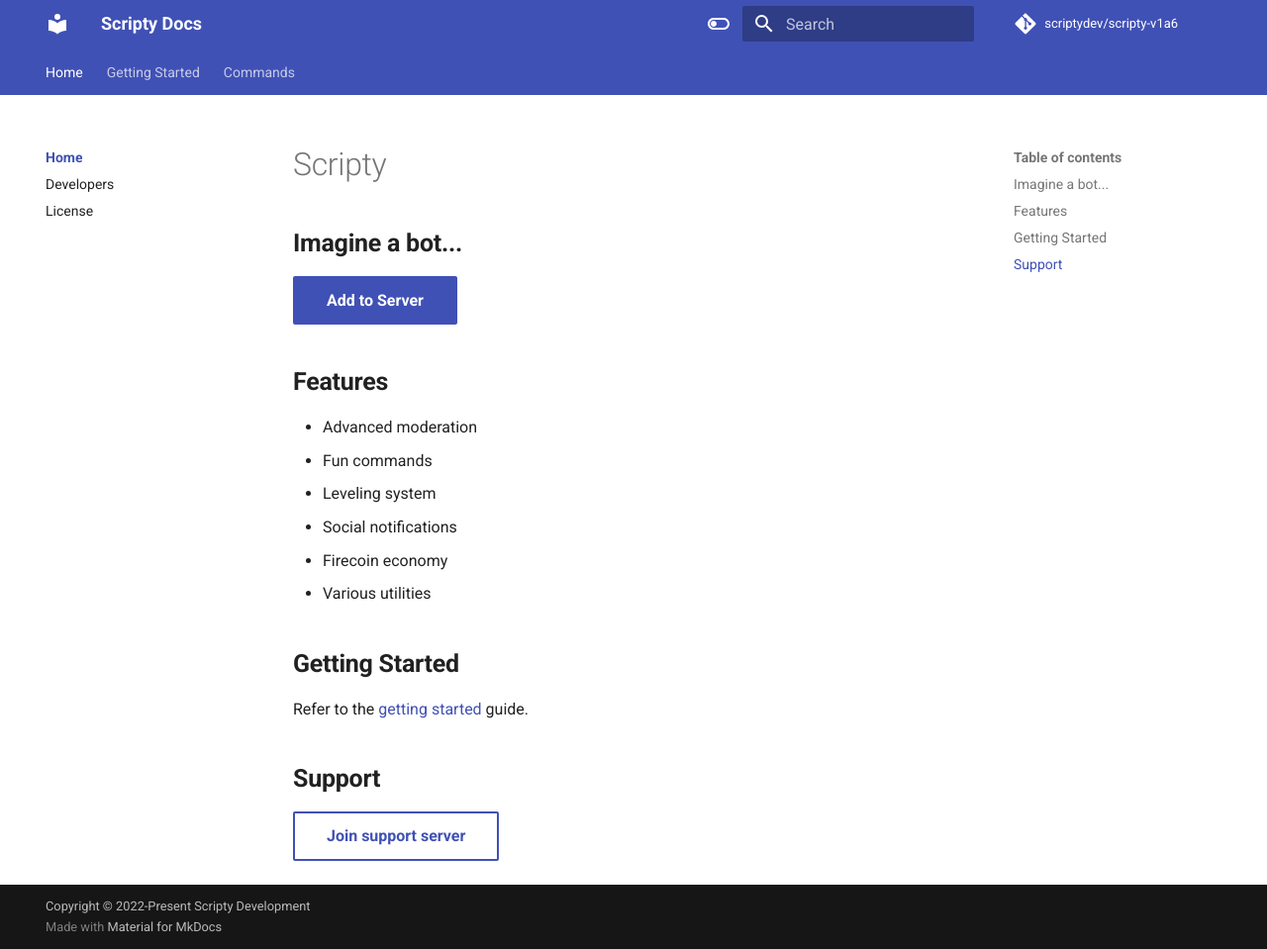
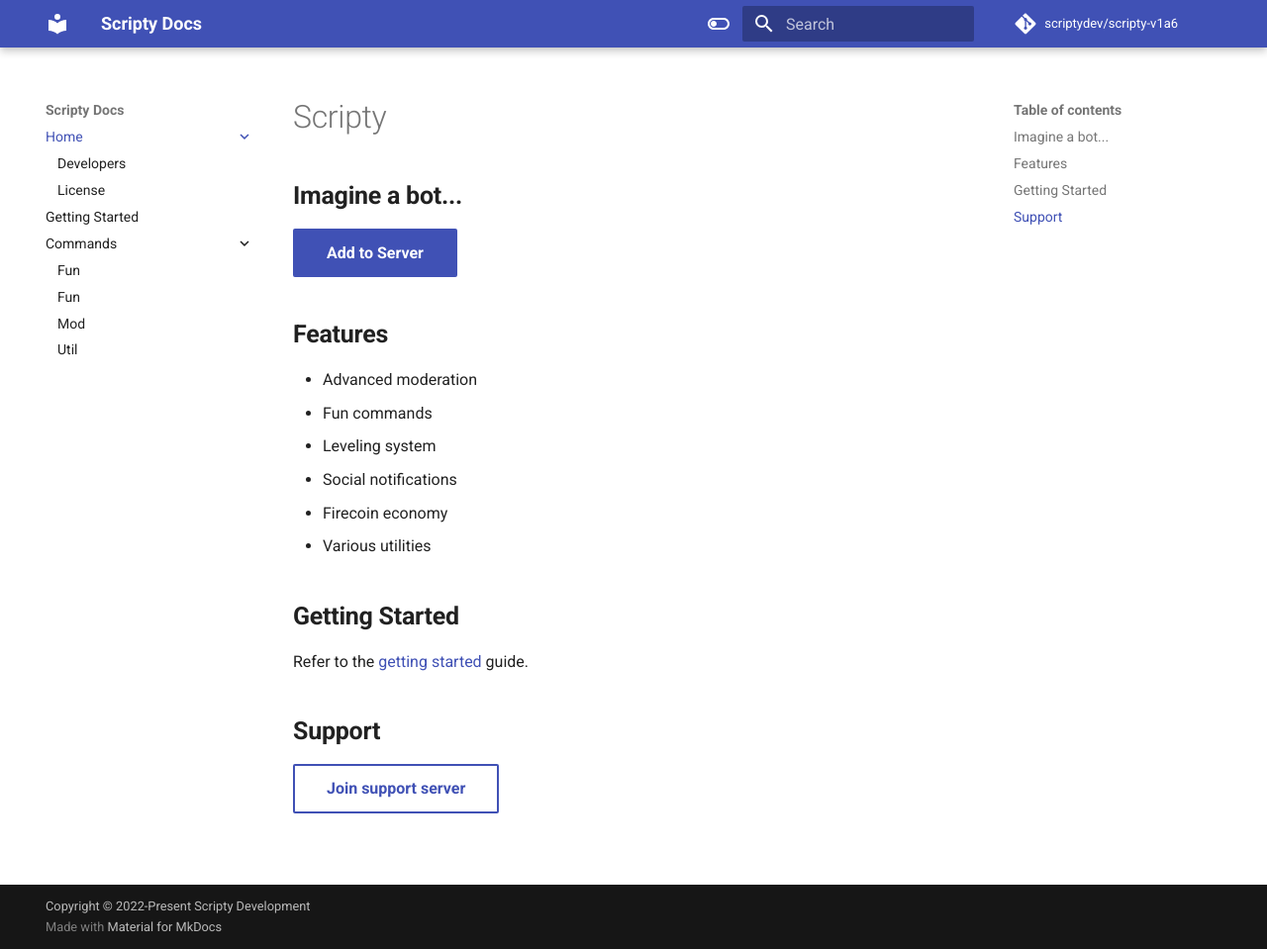
Before and after one commit to scriptydev/prescripty, an MkDocs documentation site: the page built from docs/index.md, in a window 1280 px wide and 959 px high. Shown: the whole window at 99% size. Built offline with MkDocs 1.6.1 and Material for MkDocs 9.7.7, drawn with Linux system fonts in a browser that asks for light colours; comment, search, counter and statistics services are not loaded.

Commit message:
Update nav again

```diff
--- a/mkdocs.yml
+++ b/mkdocs.yml
@@ -10,8 +10,6 @@ theme:
   features:
     - navigation.expand
     - navigation.indexes
-    - navigation.sections
-    - navigation.tabs
     - navigation.top
     - search.suggest
     - search.share
```
